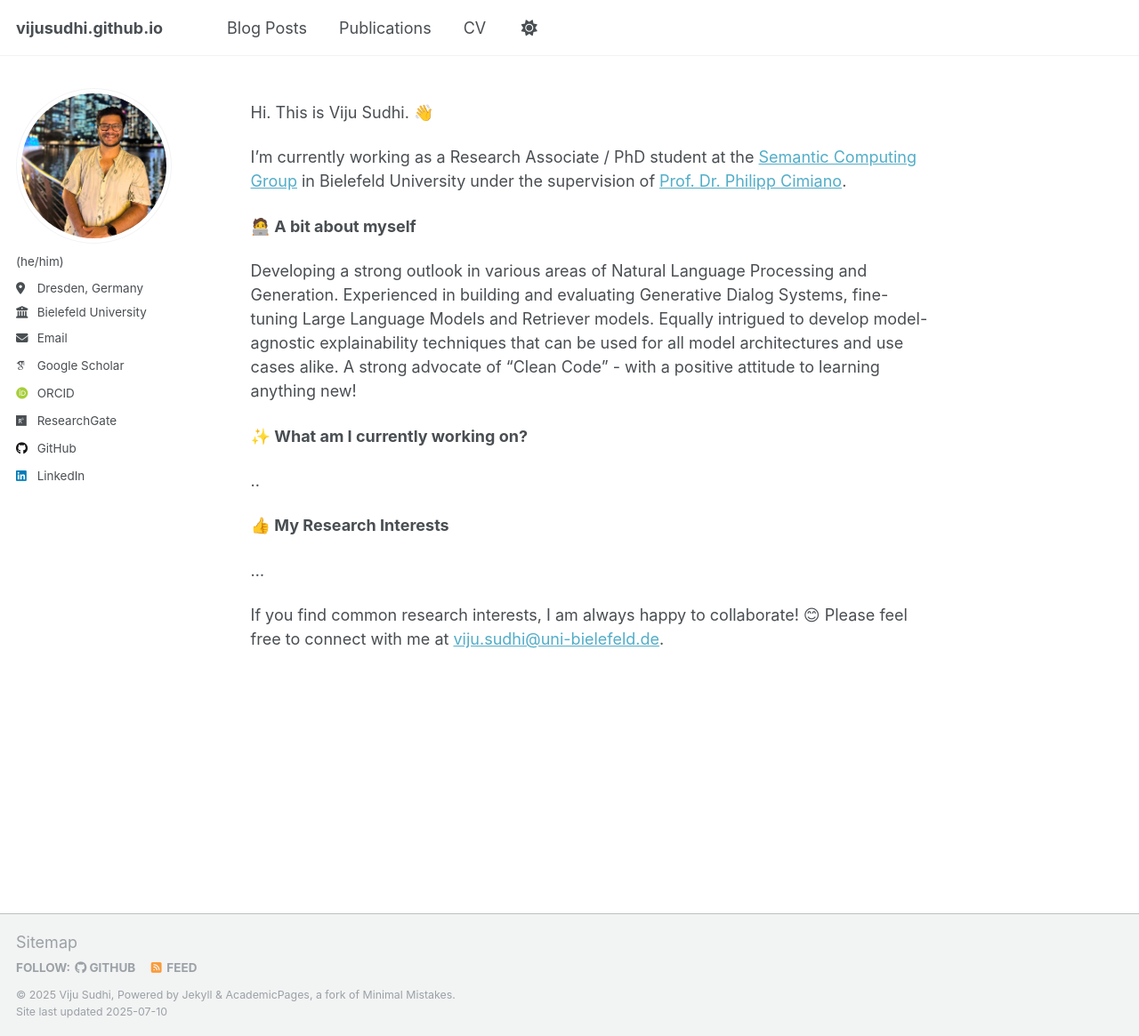
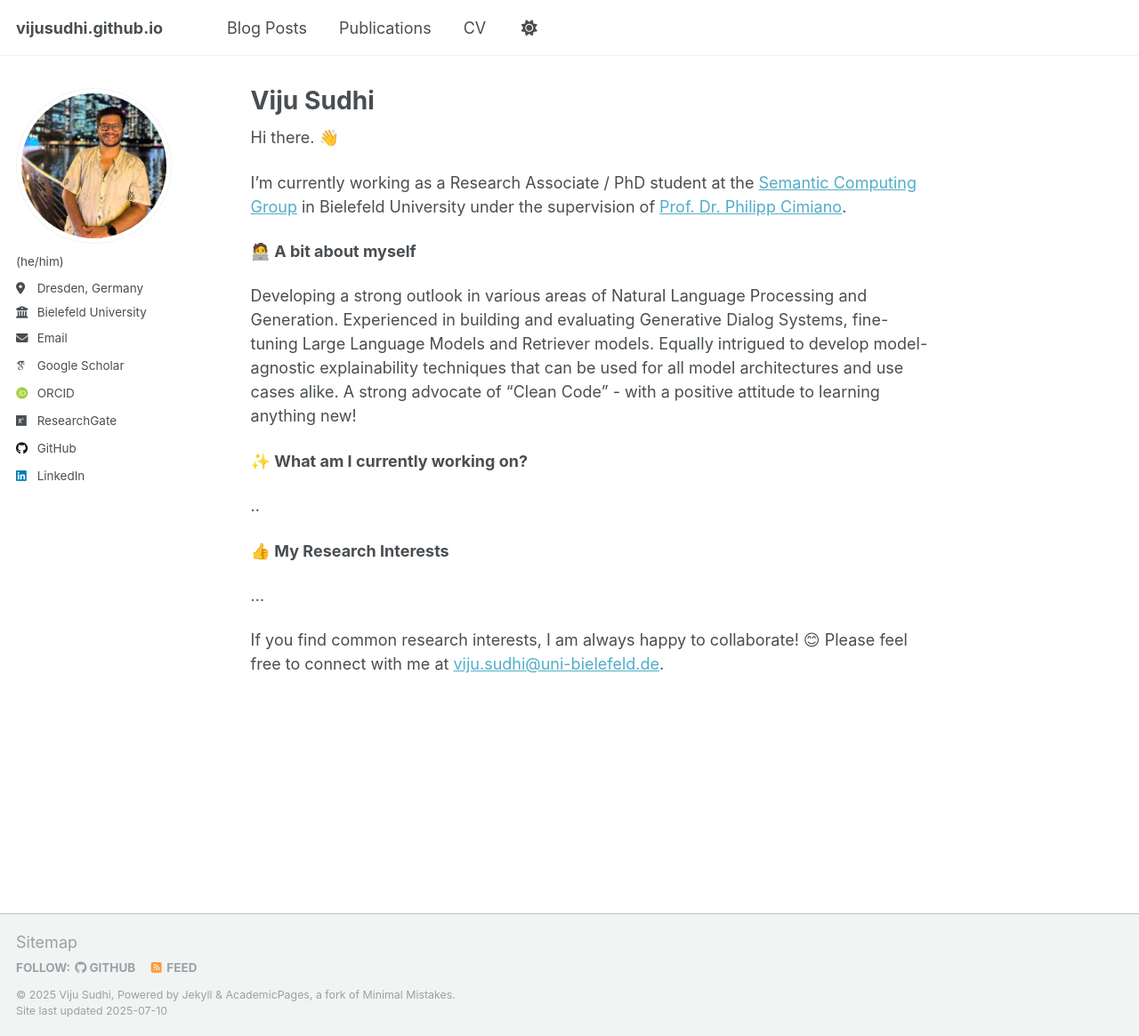
Before and after one commit to vijusudhi/vijusudhi.github.io, a Jekyll site: the page built from _pages/about.md, in a window 1280 px wide and 1165 px high. Shown: the whole window at 89% size. Built offline with Jekyll 4.4.1, drawn with Linux system fonts in a browser that asks for light colours; some web fonts are replaced; a script that is not in the unit is left out.

Commit message:
Update about.md

```diff
--- a/_pages/about.md
+++ b/_pages/about.md
@@ -1,13 +1,13 @@
 ---
 permalink: /
-title: ""
+title: "Viju Sudhi"
 author_profile: true
 redirect_from:
   - /about/
   - /about.html
 ---
 
-Hi. This is Viju Sudhi. 👋
+Hi there. 👋
 
 I'm currently working as a Research Associate / PhD student at the [Semantic Computing Group](https://www.uni-bielefeld.de/fakultaeten/technische-fakultaet/arbeitsgruppen/semantic-computing/) in Bielefeld University under the supervision of [Prof. Dr. Philipp Cimiano](https://www.uni-bielefeld.de/fakultaeten/technische-fakultaet/arbeitsgruppen/semantic-computing/team/philipp-cimiano/#comp_00005f3dd926_0000002992_051a).
 
```
